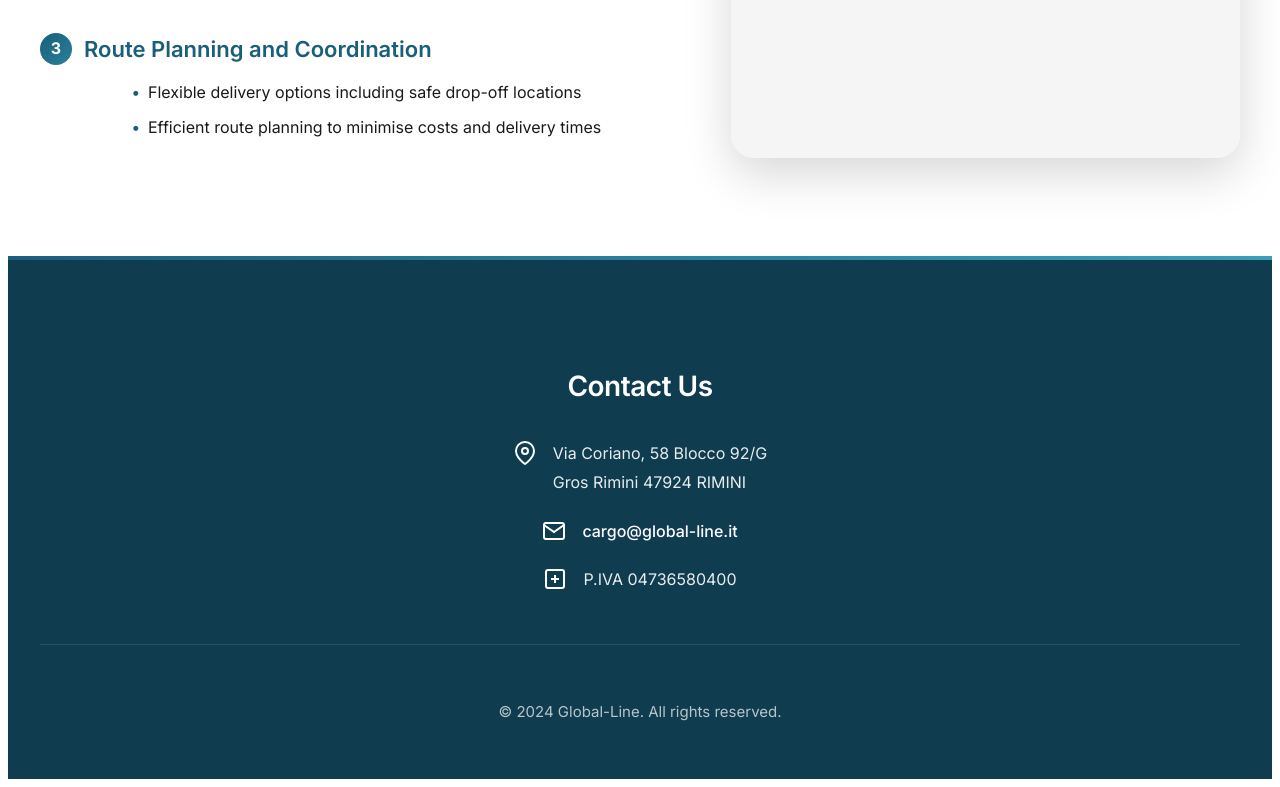
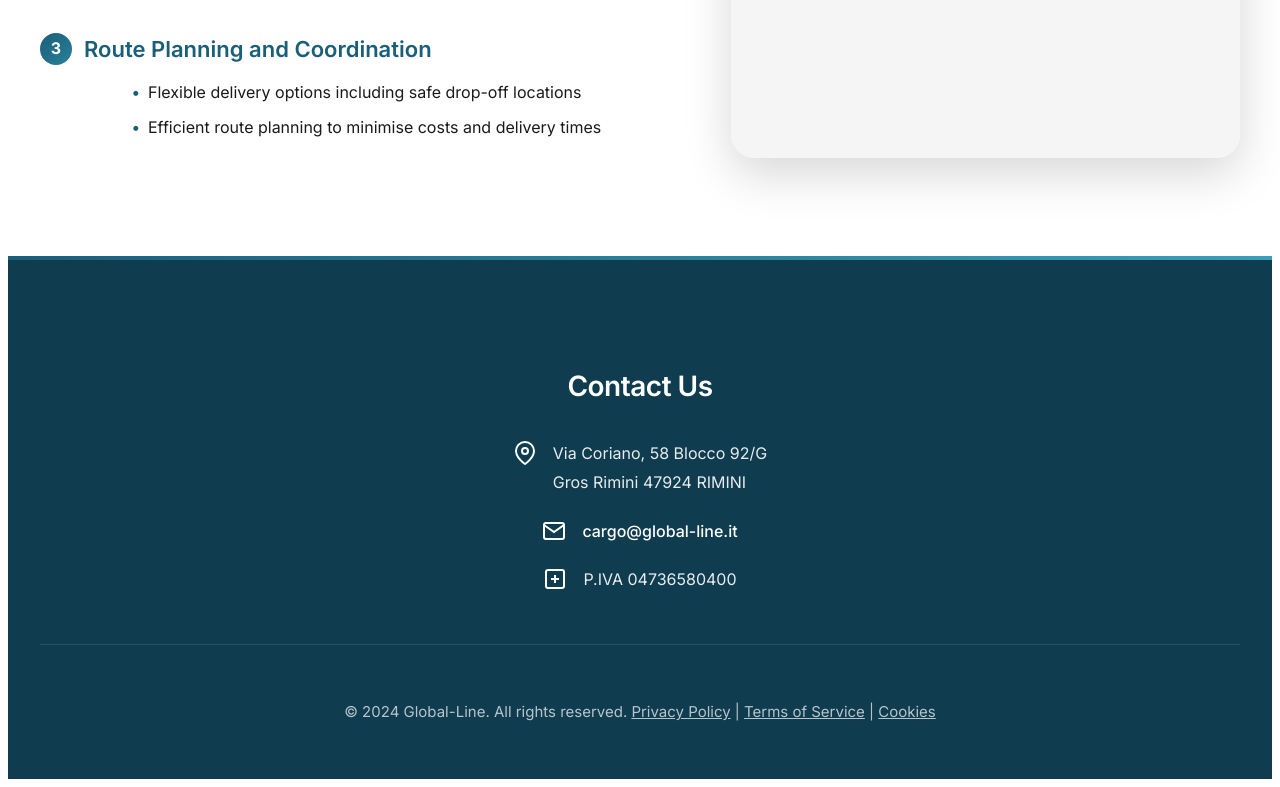
Before and after one commit to Wim114/global-line, a plain HTML site: page delivery.html in a window 1280 px wide. Shown: the part 834-1621 px from the top of the page. Drawn offline with Linux system fonts and the light colour scheme.

Commit message:
Update delivery.html

```diff
--- a/delivery.html
+++ b/delivery.html
@@ -1071,7 +1071,7 @@
                 <ul>
                     <li><a href="index.html#about">About Us</a></li>
                     <li><a href="index.html#services">Services</a></li>
-                    <li><a href="index.html#legal">Legal</a></li>
+                    <li><a href="legal.html">Legal</a></li>
                     <li><a href="index.html#request" class="header-cta">Request Free Consultation</a></li>
                 </ul>
             </nav>
@@ -1327,7 +1327,11 @@
             </div>
         </div>
         <div class="footer-bottom">
-            <p>&copy; 2024 Global-Line. All rights reserved.</p>
+        <p>&copy; 2024 Global-Line. All rights reserved.
+            <a href="legal.html#privacy" style="color: rgba(255, 255, 255, 0.7);">Privacy Policy</a> |
+            <a href="legal.html#terms" style="color: rgba(255, 255, 255, 0.7);">Terms of Service</a> |
+            <a href="legal.html#cookies" style="color: rgba(255, 255, 255, 0.7);">Cookies</a>
+        </p>
         </div>
     </footer>
 
```
